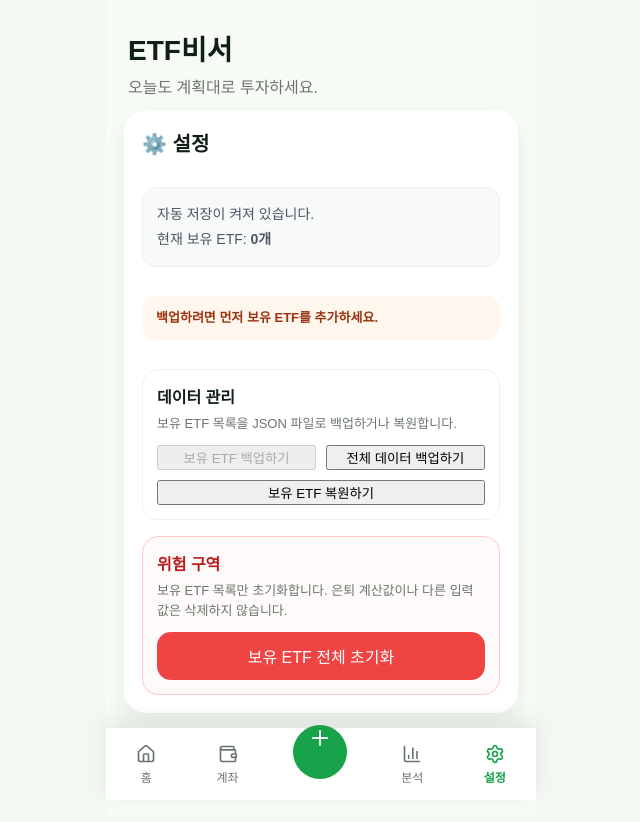
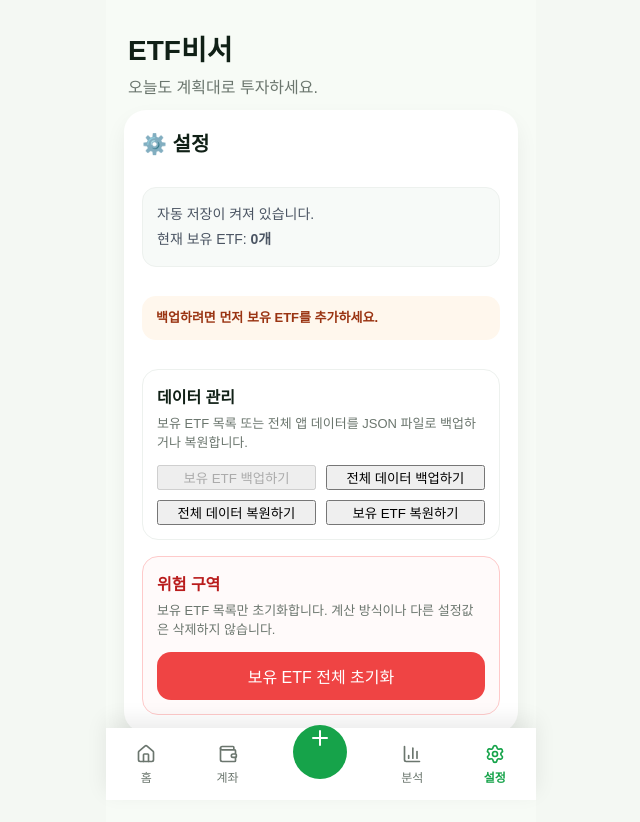
Before and after one commit to lovesong7080-oss/ETF-Biseo-V1, a React (Vite) app: page / in a window 1280 px wide. Both pictures are taken after a click on the button "설정". Shown: the top 822 px of the page, without its empty margins (319-959 px from the left). Built offline with nearby package versions, Linux system fonts and the light colour scheme.

Commit message:
Fix Korean settings text

```diff
--- a/src/components/SettingsCard.jsx
+++ b/src/components/SettingsCard.jsx
@@ -3,6 +3,7 @@ import { useRef } from "react";
 export default function SettingsCard({ holdings, setHoldings }) {
   const fileInputRef = useRef(null);
   const fullRestoreFileInputRef = useRef(null);
+
   const holdingCount = holdings.length;
   const hasHoldings = holdingCount > 0;
 
@@ -40,7 +41,7 @@ export default function SettingsCard({ holdings, setHoldings }) {
     alert(`보유 ETF ${holdingCount}개 백업 파일을 저장했습니다.`);
   };
 
-    const handleBackupAllData = () => {
+  const handleBackupAllData = () => {
     const localStorageSnapshot = {};
     const parsedLocalStorageSnapshot = {};
 
@@ -92,7 +93,7 @@ export default function SettingsCard({ holdings, setHoldings }) {
     alert(`전체 데이터 백업 파일을 저장했습니다.\n보유 ETF: ${holdingCount}개`);
   };
 
-    const handleRestoreAllData = (event) => {
+  const handleRestoreAllData = (event) => {
     const file = event.target.files?.[0];
 
     if (!file) return;
@@ -187,6 +188,7 @@ export default function SettingsCard({ holdings, setHoldings }) {
 
     reader.readAsText(file);
   };
+
   const handleRestoreHoldings = (event) => {
     const file = event.target.files?.[0];
 
@@ -218,7 +220,7 @@ export default function SettingsCard({ holdings, setHoldings }) {
         }
 
         const ok = confirm(
-          `보유 ETF ${restoredHoldings.length}개를 복원할까요?\n현재 보유 ETF ${holdingCount}개는 덮어씌워집니다.`
+          `보유 ETF ${restoredHoldings.length}개를 복원할까요?\n현재 보유 ETF ${holdingCount}개는 덮어써집니다.`
         );
 
         if (!ok) return;
@@ -274,7 +276,9 @@ export default function SettingsCard({ holdings, setHoldings }) {
 
       <div className="settings-section">
         <h3>데이터 관리</h3>
-        <p>보유 ETF 목록을 JSON 파일로 백업하거나 복원합니다.</p>
+        <p>
+          보유 ETF 목록 또는 전체 앱 데이터를 JSON 파일로 백업하거나 복원합니다.
+        </p>
 
         <div className="settings-actions">
           <button
@@ -286,6 +290,10 @@ export default function SettingsCard({ holdings, setHoldings }) {
 
           <button onClick={handleBackupAllData}>
             전체 데이터 백업하기
+          </button>
+
+          <button onClick={() => fullRestoreFileInputRef.current?.click()}>
+            전체 데이터 복원하기
           </button>
 
           <button onClick={() => fileInputRef.current?.click()}>
@@ -300,12 +308,20 @@ export default function SettingsCard({ holdings, setHoldings }) {
           onChange={handleRestoreHoldings}
           style={{ display: "none" }}
         />
+
+        <input
+          ref={fullRestoreFileInputRef}
+          type="file"
+          accept=".json,application/json"
+          onChange={handleRestoreAllData}
+          style={{ display: "none" }}
+        />
       </div>
 
       <div className="settings-section danger-zone">
         <h3>위험 구역</h3>
         <p>
-          보유 ETF 목록만 초기화합니다. 은퇴 계산값이나 다른 입력값은 삭제하지 않습니다.
+          보유 ETF 목록만 초기화합니다. 계산 방식이나 다른 설정값은 삭제하지 않습니다.
         </p>
 
         <button
```
